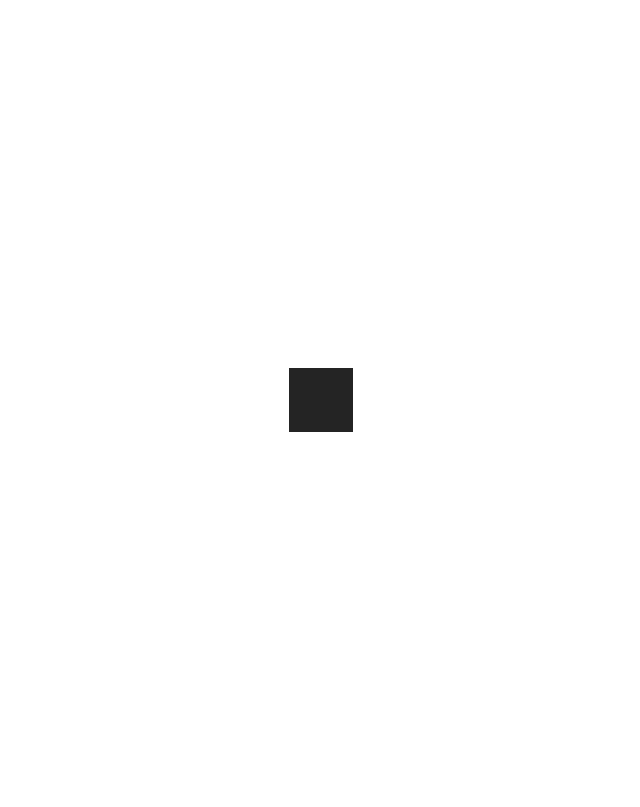
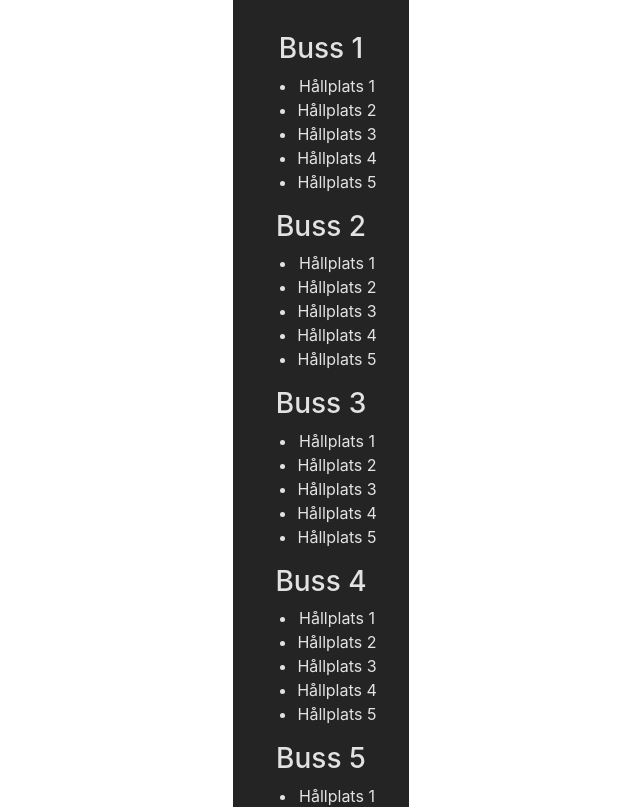
Before and after one commit to fishbulle/bus-lines-frontend, a React (Vite) app: page / in a window 1280 px wide. Shown: the top 807 px of the page, without its empty margins (319-959 px from the left). Built offline with nearby package versions, Linux system fonts and the light colour scheme; the HTML template or start-up script is replaced by a standard one.

Commit message:
wip showing mock buses with stops

```diff
--- a/src/App.tsx
+++ b/src/App.tsx
@@ -1,13 +1,13 @@
-import './App.css'
-import 'bootstrap/dist/css/bootstrap.min.css'
+import "./App.css";
+import "bootstrap/dist/css/bootstrap.min.css";
+import BusCard from "./components/BusCard";
 
 function App() {
-
   return (
     <>
-
+      <BusCard />
     </>
-  )
+  );
 }
 
-export default App
+export default App;
--- /dev/null
+++ b/src/components/BusCard.tsx
@@ -0,0 +1,20 @@
+import { mockBuses } from "../utils/mock-buses";
+
+const BusCard = () => {
+  return (
+    <>
+      {mockBuses.map((bus, index) => (
+        <div key={index}>
+          <h3>Buss {bus.busLine}</h3>
+          <ul>
+            {bus.stops.map((busStops, index) => (
+              <li key={index}>{busStops}</li>
+            ))}
+          </ul>
+        </div>
+      ))}
+    </>
+  );
+};
+
+export default BusCard
```
